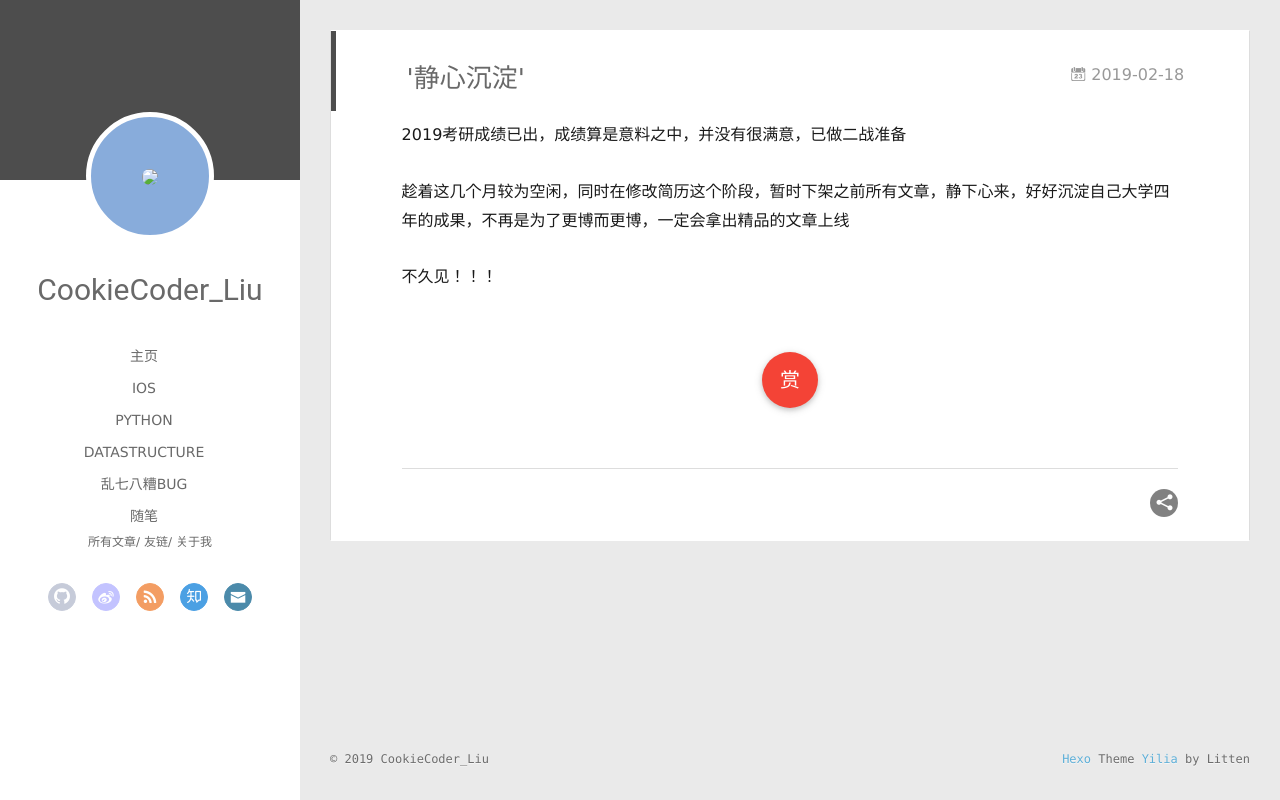
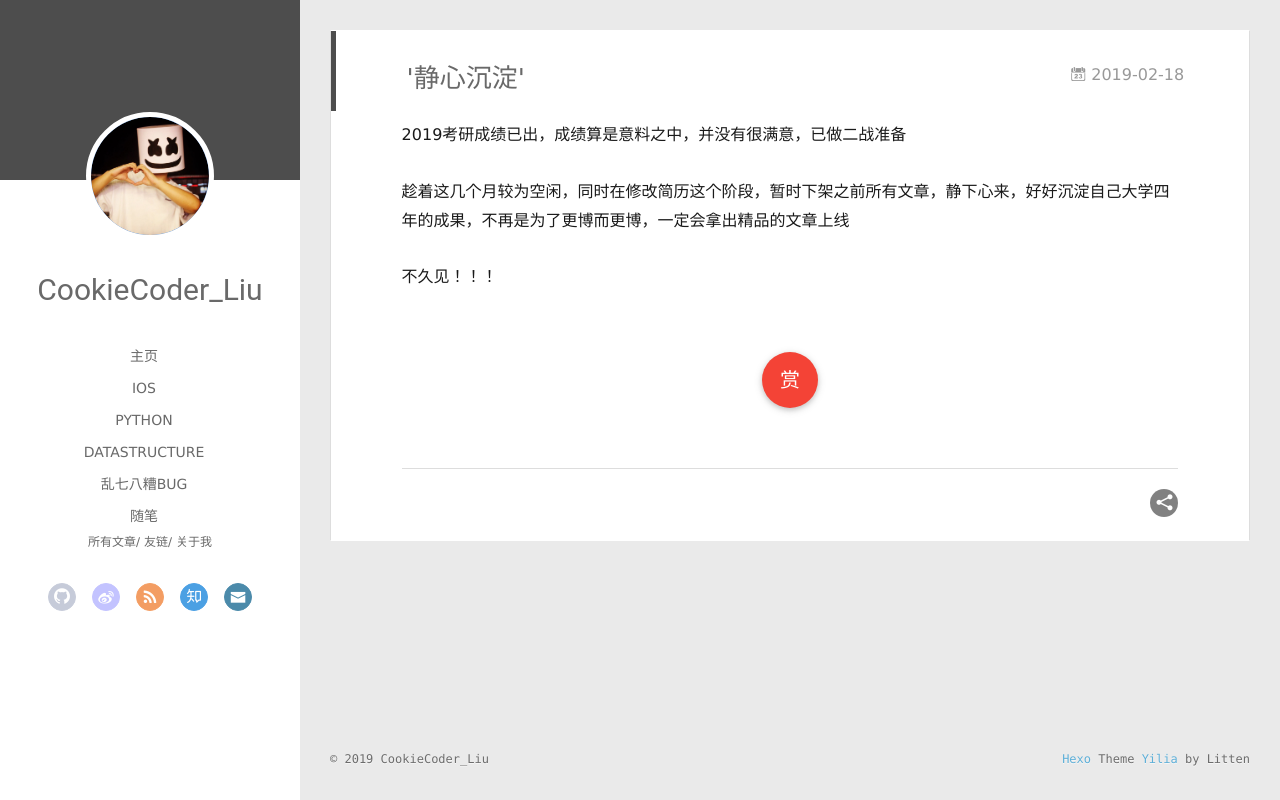
Before and after one commit to Shenchen-Liu/Shenchen-Liu.github.io, a plain HTML site: page 2019/02/18/静心沉淀/index.html in a window 1280 px wide. Drawn offline with Linux system fonts and the light colour scheme.

Commit message:
Site updated: 2019-02-18 14:37:45

```diff
--- a/2019/02/18/静心沉淀/index.html
+++ b/2019/02/18/静心沉淀/index.html
@@ -47,7 +47,7 @@
 <div class="intrude-less">
 	<header id="header" class="inner">
 		<a href="/" class="profilepic">
-			<img src="/icon.jpg" class="js-avatar">
+			<img src="/img/icon.jpg" class="js-avatar">
 		</a>
 		<hgroup>
 		  <h1 class="header-author"><a href="/">CookieCoder_Liu</a></h1>
@@ -115,7 +115,7 @@
 	<div class="intrude-less">
 		<header id="header" class="inner">
 			<div class="profilepic">
-				<img src="/icon.jpg" class="js-avatar">
+				<img src="/img/icon.jpg" class="js-avatar">
 			</div>
 			<hgroup>
 			  <h1 class="header-author js-header-author">CookieCoder_Liu</h1>
@@ -495,7 +495,7 @@ return o(i(t),arguments.length<2?void 0:u(arguments[1]))}})},function(t,n,r){var
 
     	<section class="tools-section tools-section-me" q-show="aboutme">
 
-  	  		<div class="aboutme-wrap" id="js-aboutme">很惭愧&lt;br&gt;&lt;br&gt;只做了一点微小的工作&lt;br&gt;谢谢大家</div>
+  	  		<div class="aboutme-wrap" id="js-aboutme">大学四年学校实验室捣鼓iOS开发&lt;br&gt;&lt;br&gt;马上毕业不拘泥于应用开发，准备转型底层深度学习&lt;br&gt;未来希望能立足于数据挖掘&amp;机器学习领域&lt;br&gt;&lt;br&gt;欢迎光临，请多多指教</div>
 
     	</section>
 
```
Also changed, not shown: archives/2019/02/index.html (+3 -3 lines), archives/2019/index.html (+3 -3 lines), archives/index.html (+3 -3 lines), index.html (+3 -3 lines).
